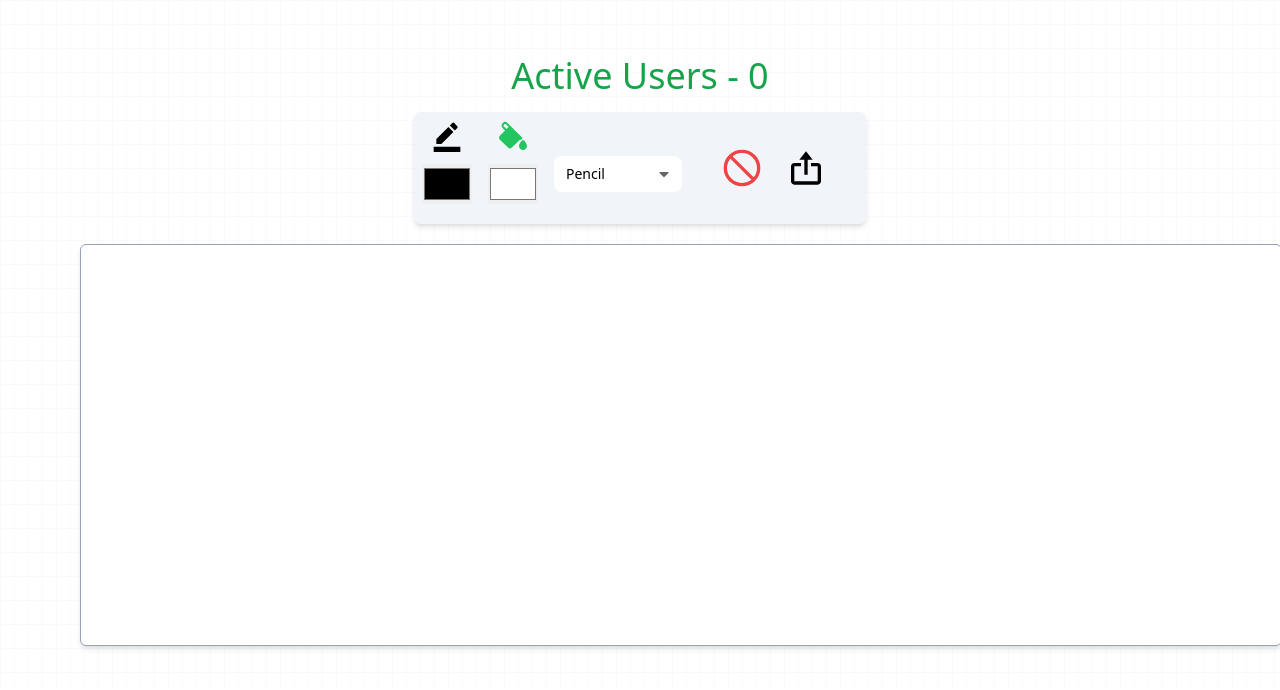
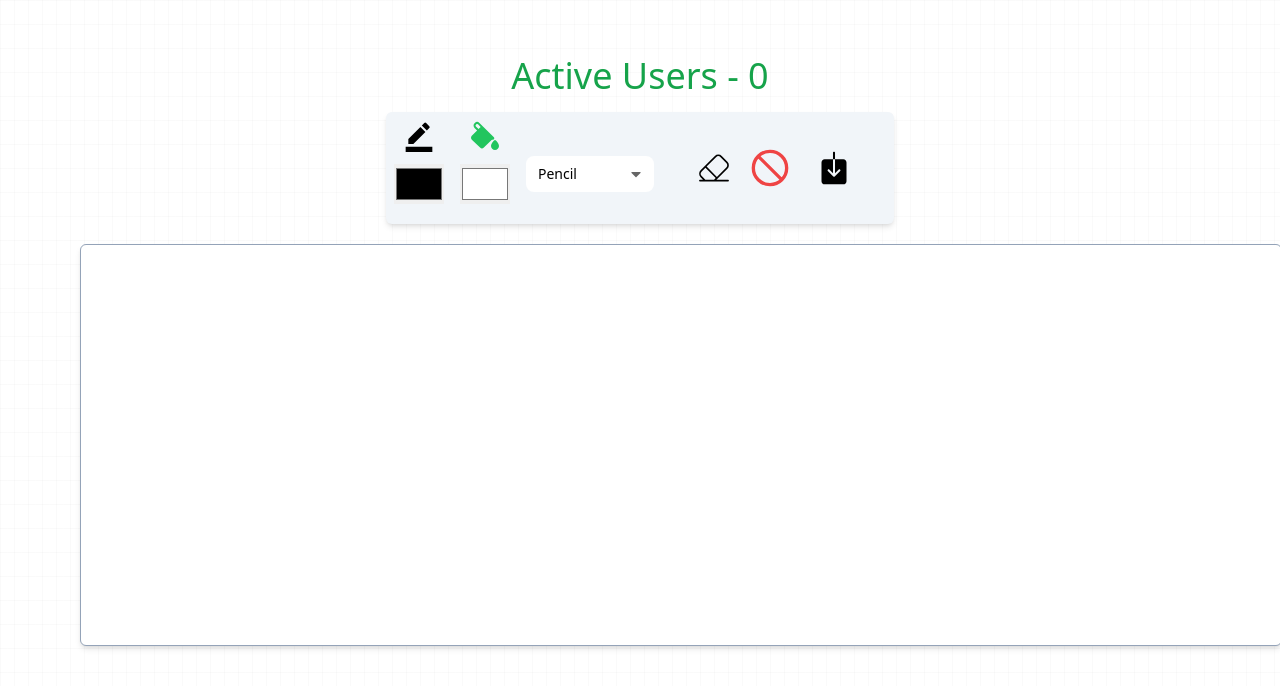
Before and after one commit to debanjan-G/Collab-Palette, a React (Vite) app in the folder client/: page /1/whiteboard in a window 1280 px wide. Shown: the top 690 px of the page. Built offline with nearby package versions, Linux system fonts and the light colour scheme.

Commit message:
Added Eraser functionality to erase pencil drawings

```diff
--- a/client/src/components/Whiteboard/Control UI/index.jsx
+++ b/client/src/components/Whiteboard/Control UI/index.jsx
@@ -7,9 +7,10 @@ import clsx from 'clsx'
 import { ACTIONS } from '../../../constants';
 import { IoColorFill } from "react-icons/io5";
 import { MdBorderColor } from "react-icons/md";
-import { TbTools } from "react-icons/tb";
+import { IoIosDownload } from "react-icons/io";
+import { CiEraser } from "react-icons/ci";
 
-export default function ControlUI({ action, setAction, strokeColor, setStrokeColor, fillColor, setFillColor, stageRef, setRectangles, setCircles, setLines }) {
+export default function ControlUI({ action, setAction, strokeColor, setStrokeColor, fillColor, setFillColor, stageRef, setRectangles, setCircles, setLines, setTool }) {
 
 
     console.log("Stroke COLOR = ", strokeColor);
@@ -25,9 +26,11 @@ export default function ControlUI({ action, setAction, strokeColor, setStrokeCol
     }
 
 
-
     const handleToolChange = (e) => {
         console.log("CHANGING Tool TO ", e.target.value);
+        if (e.target.value === 'pencil') {
+            setTool('pencil')
+        }
         setAction(e.target.value)
     }
 
@@ -45,6 +48,10 @@ export default function ControlUI({ action, setAction, strokeColor, setStrokeCol
         setRectangles([])
         setCircles([])
         setLines([])
+    }
+
+    const setToolToEraser = () => {
+        setTool("eraser")
     }
 
     return (
@@ -94,8 +101,12 @@ export default function ControlUI({ action, setAction, strokeColor, setStrokeCol
                 </Field>
 
                 <div className='p-4'>
+                    <CiEraser onClick={setToolToEraser} className='size-10 inline hover:cursor-pointer mx-2' />
                     <GrClear onClick={handleClearCanvas} className='size-10 inline hover:cursor-pointer text-red-500 mx-2' />
-                    <BiExport className='size-10 inline hover:cursor-pointer mx-4' onClick={handleExportImage} />
+                    <IoIosDownload className='size-10 inline hover:cursor-pointer mx-4' onClick={handleExportImage} />
+
+
+
 
                 </div>
             </div>
--- a/client/src/components/Whiteboard/index.jsx
+++ b/client/src/components/Whiteboard/index.jsx
@@ -6,14 +6,11 @@ import { Layer, Rect, Circle, Stage, Text, Line } from 'react-konva';
 import { ACTIONS } from '../../constants';
 
 
-const Whiteboard = ({ stageRef, action, circles, setCircles, rectangles, setRectangles, lines, setLines, uuid, currentShapeID, isPainting, strokeColor, fillColor }) => {
+const Whiteboard = ({ tool, setTool, stageRef, action, circles, setCircles, rectangles, setRectangles, lines, setLines, uuid, currentShapeID, isPainting, strokeColor, fillColor }) => {
 
-    const [tool, setTool] = useState("pencil")
 
-    console.log("SELECTED TOOL = ", action);
-    console.log("CIRCLES = ", circles);
-    console.log("RECTANGLES = ", rectangles);
-    console.log("LINES = ", lines);
+
+    console.log("CURRENT TOOL = ", tool);
 
 
 
@@ -58,7 +55,6 @@ const Whiteboard = ({ stageRef, action, circles, setCircles, rectangles, setRect
                 break;
 
             case ACTIONS.PENCIL:
-
                 setLines([...lines,
                 {
                     id,
--- a/client/src/pages/Room/index.jsx
+++ b/client/src/pages/Room/index.jsx
@@ -17,6 +17,9 @@ const RoomPage = () => {
   const [color, setColor] = useState("#000000")
   const [strokeColor, setStrokeColor] = useState("#000000")
   const [fillColor, setFillColor] = useState("#FFFFFF")
+
+  // For Pencil/Eraser Functionality
+  const [tool, setTool] = useState("pencil")
 
 
   // SHAPES
@@ -41,6 +44,7 @@ const RoomPage = () => {
         setRectangles={setRectangles}
         setCircles={setCircles}
         setLines={setLines}
+        setTool={setTool}
       />
 
       <Whiteboard
@@ -58,6 +62,7 @@ const RoomPage = () => {
         color={color}
         strokeColor={strokeColor}
         fillColor={fillColor}
+        tool={tool}
       />
 
     </div>
```
